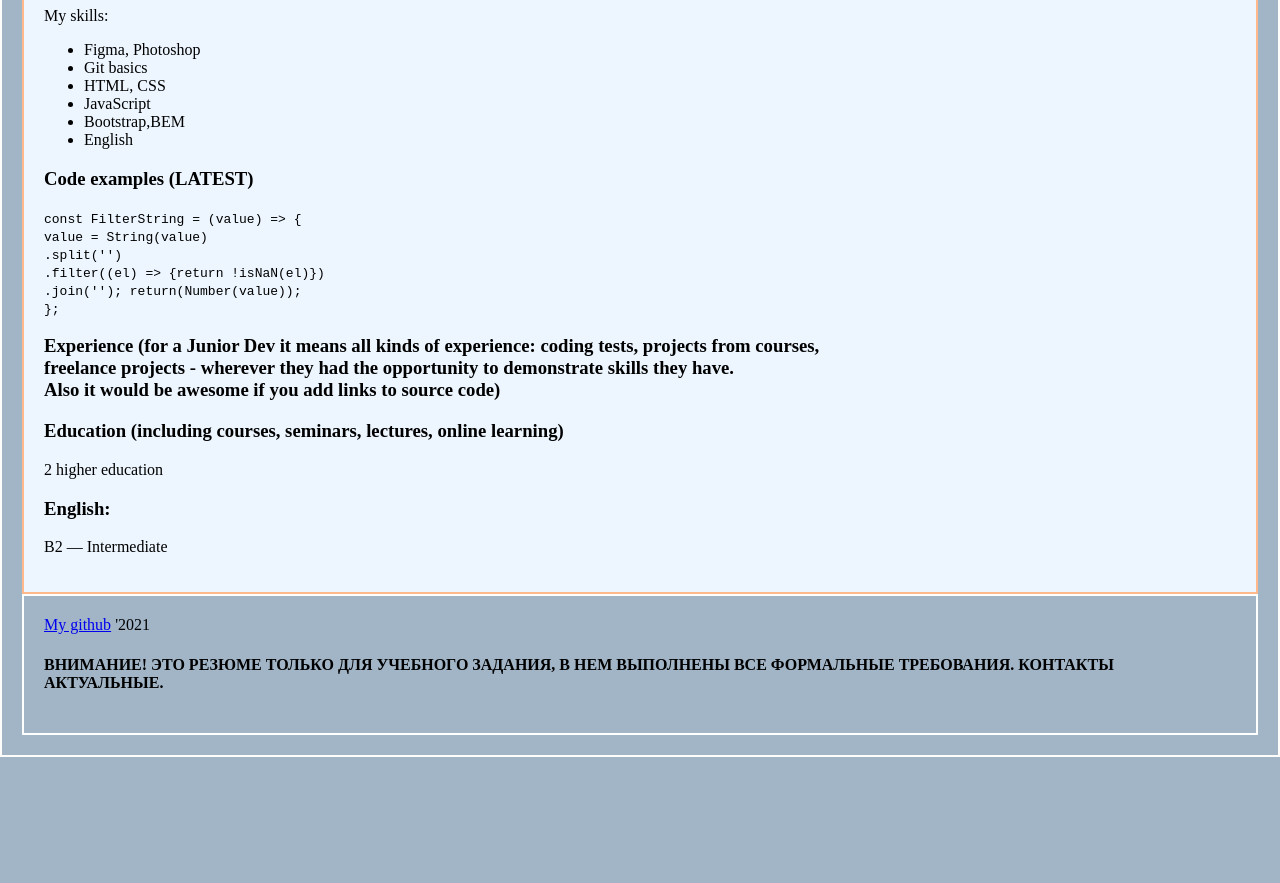
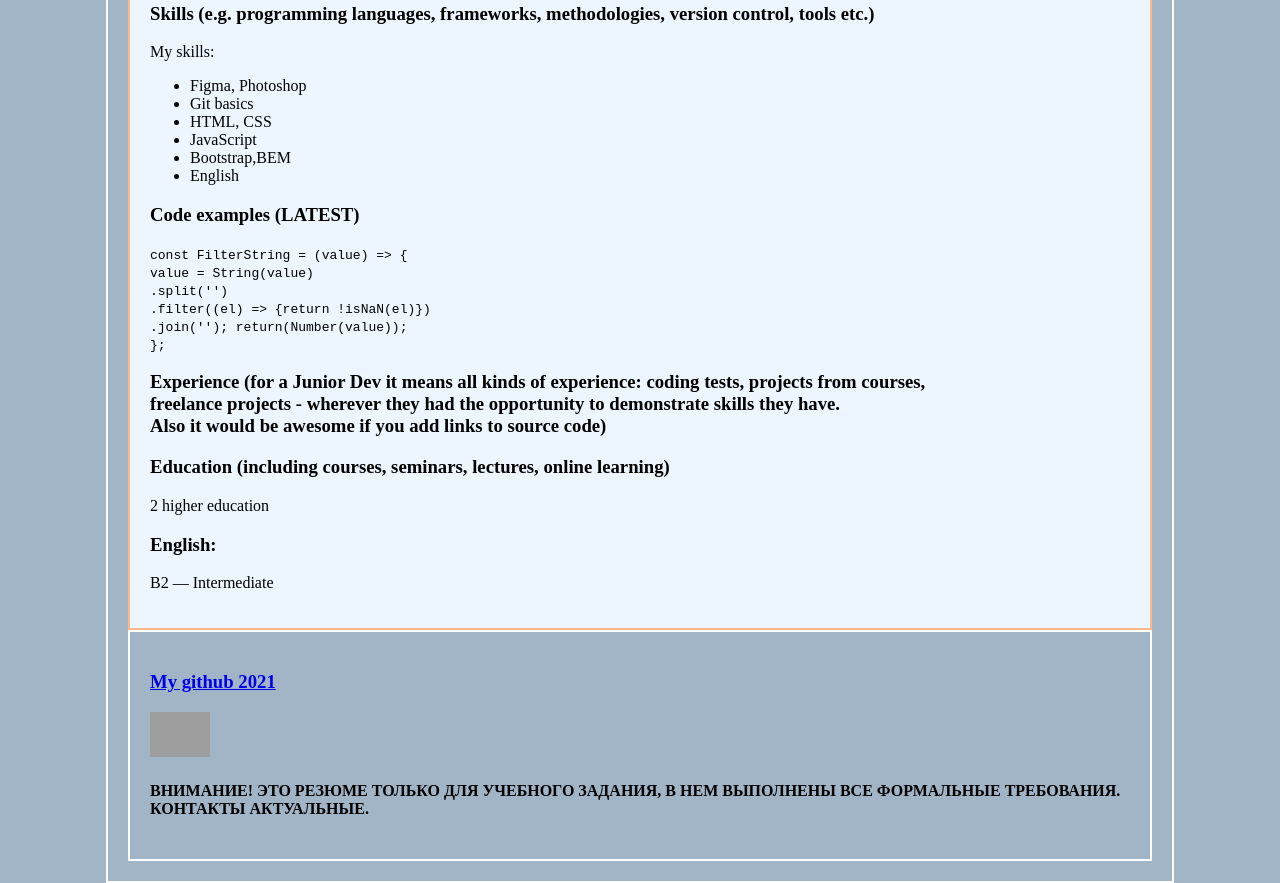
Before and after one commit to HappyDenis/rsschool-cv, a plain HTML site: page index.html in a window 1280 px wide. Shown: the part 543-1426 px from the top of the page. Before the commit the page ends 1300 px from the top, so only its background shows below. Drawn offline with Linux system fonts and the light colour scheme; grey boxes are pictures that could not be loaded.

Commit message:
feat: add resolve

```diff
--- a/index.html
+++ b/index.html
@@ -103,10 +103,17 @@
 
     <footer>
       <div>
-        <a href="https://github.com/HappyDenis/" target="_blank" rel="author"
-          >My github</a
-        >
-        <span>'2021</span>
+        <h3>
+          <a href="https://github.com/HappyDenis/" target="_blank" rel="author"
+            >My github 2021</a
+          >
+        </h3>
+        <a href="https://rs.school/js/"
+          ><img
+            src="https://rs.school/images/rs_school_js.svg"
+            width="60"
+            alt="link to the course"
+        /></a>
       </div>
 
       <h4>
--- a/style.css
+++ b/style.css
@@ -9,7 +9,9 @@ body {
   padding: 20px; /* Поля */
   border: 2px solid #fffcfc; /* Параметры рамки */
   /*margin: 10px; /* Отступы */
-  margin: auto; /*Центрирование блока по горизонтали*/
+  width: 80%;
+  margin: auto; /*Центрирование блока по горизонтали.
+   ! auto работает только в сочетании с width */
 }
 header,
 main {
```
